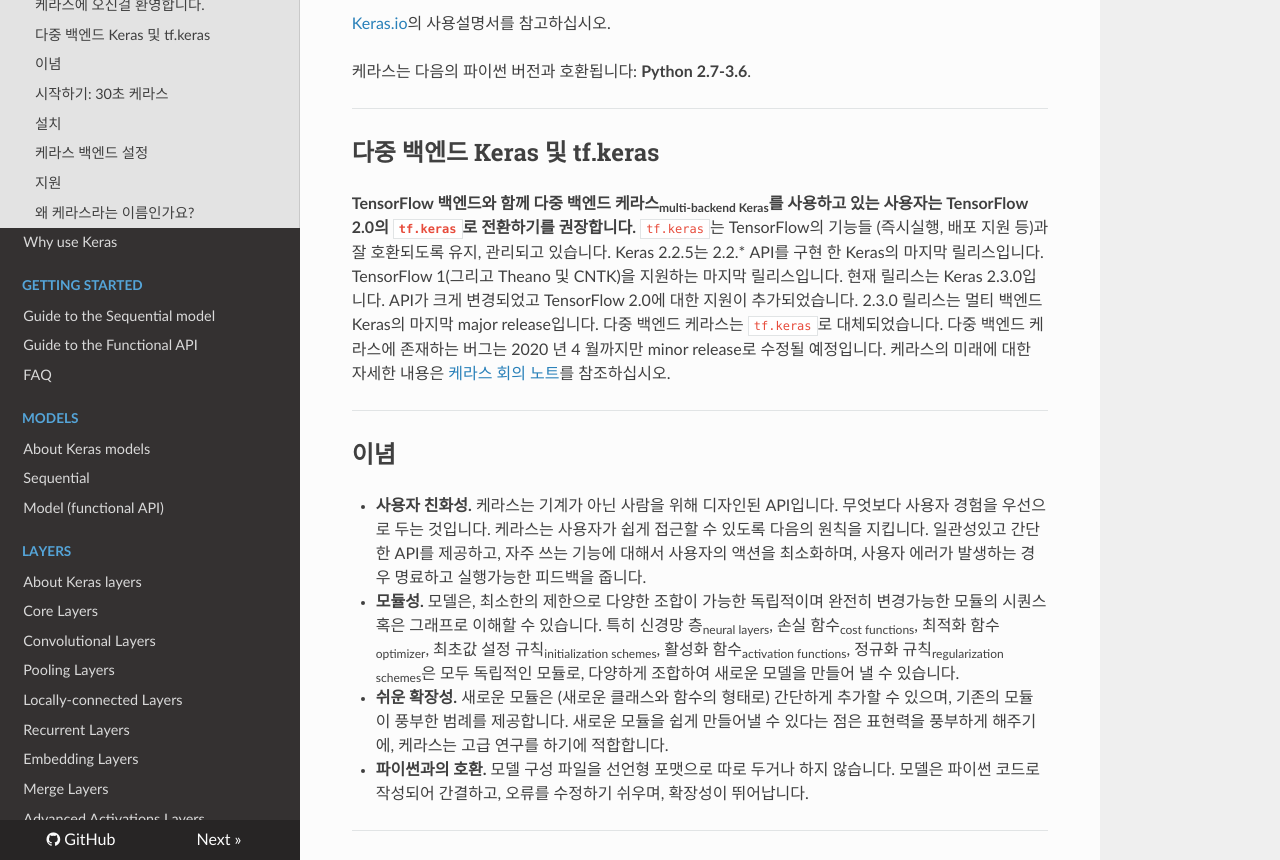
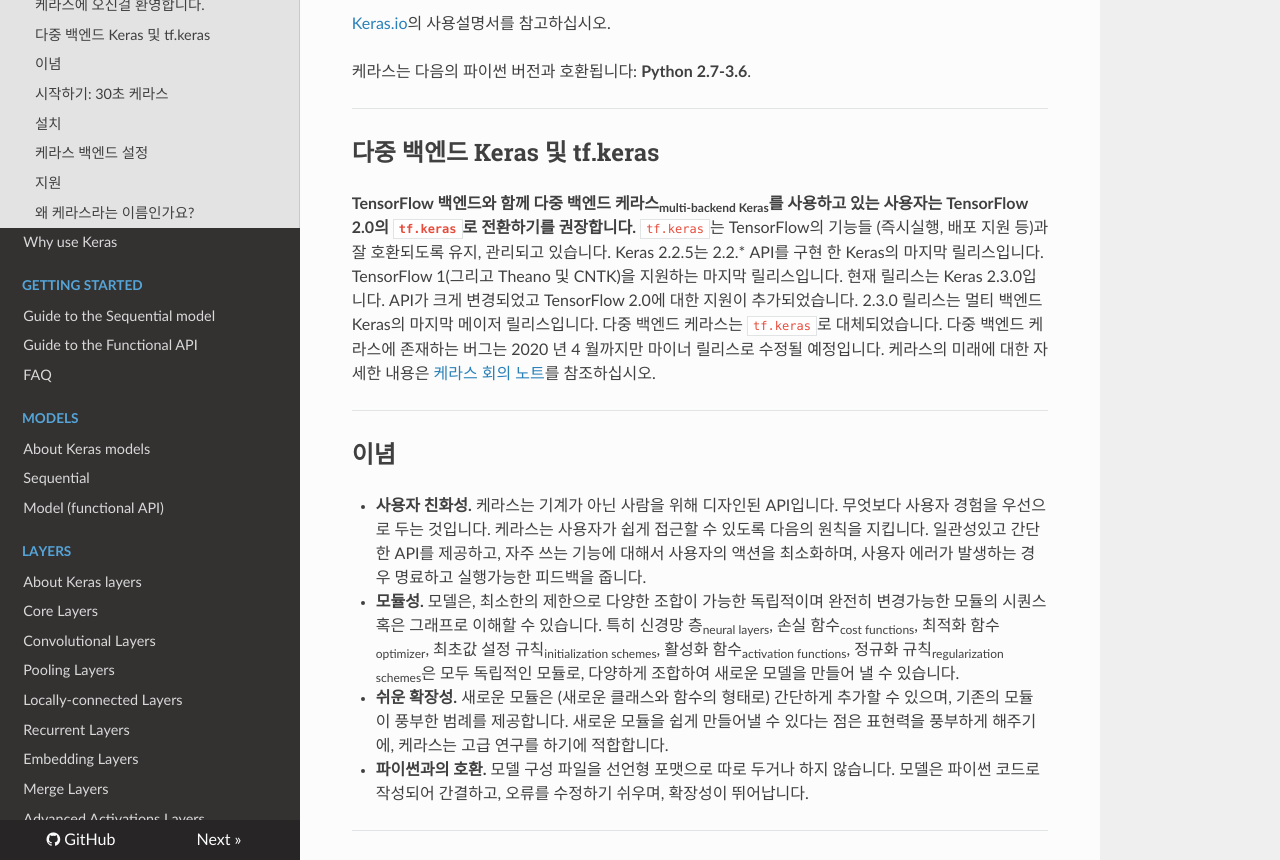
Before and after one commit to keras-team/keras-docs-ko, an MkDocs documentation site: the page built from sources/index.md, in a window 1280 px wide and 900 px high, scrolled down 884 px, cut to the strip 40-900 px from the top of the window. Built offline with MkDocs 1.6.1, drawn with Linux system fonts in a browser that asks for light colours; nearby versions of some CDN libraries.

Commit message:
Update index.md

```diff
--- a/sources/index.md
+++ b/sources/index.md
@@ -24,8 +24,8 @@
 ## 다중 백엔드 Keras 및 tf.keras
 **TensorFlow 백엔드와 함께 다중 백엔드 케라스<sub>multi-backend Keras</sub>를 사용하고 있는 사용자는 TensorFlow 2.0의 `tf.keras`로 전환하기를 권장합니다.** `tf.keras`는 TensorFlow의 기능들 (즉시실행, 배포 지원 등)과 잘 호환되도록 유지, 관리되고 있습니다.
 Keras 2.2.5는 2.2.* API를 구현 한 Keras의 마지막 릴리스입니다. TensorFlow 1(그리고 Theano 및 CNTK)을 지원하는 마지막 릴리스입니다.
-현재 릴리스는 Keras 2.3.0입니다. API가 크게 변경되었고 TensorFlow 2.0에 대한 지원이 추가되었습니다. 2.3.0 릴리스는 멀티 백엔드 Keras의 마지막 major release입니다. 다중 백엔드 케라스는 `tf.keras`로 대체되었습니다.
-다중 백엔드 케라스에 존재하는 버그는 2020 년 4 월까지만 minor release로 수정될 예정입니다.
+현재 릴리스는 Keras 2.3.0입니다. API가 크게 변경되었고 TensorFlow 2.0에 대한 지원이 추가되었습니다. 2.3.0 릴리스는 멀티 백엔드 Keras의 마지막 메이저 릴리스입니다. 다중 백엔드 케라스는 `tf.keras`로 대체되었습니다.
+다중 백엔드 케라스에 존재하는 버그는 2020 년 4 월까지만 마이너 릴리스로 수정될 예정입니다.
 케라스의 미래에 대한 자세한 내용은 [케라스 회의 노트](http://bit.ly/keras-meeting-notes)를 참조하십시오.
 
 ------------------
```
